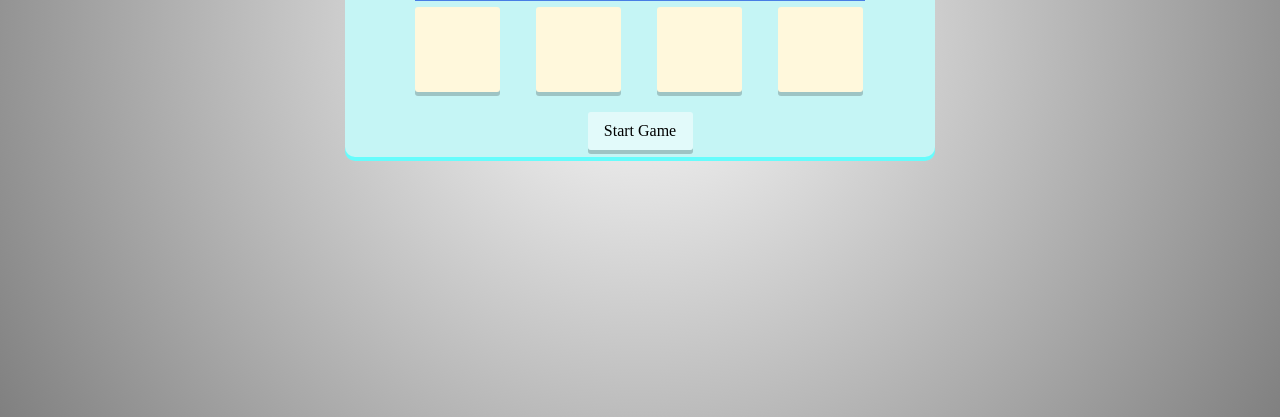
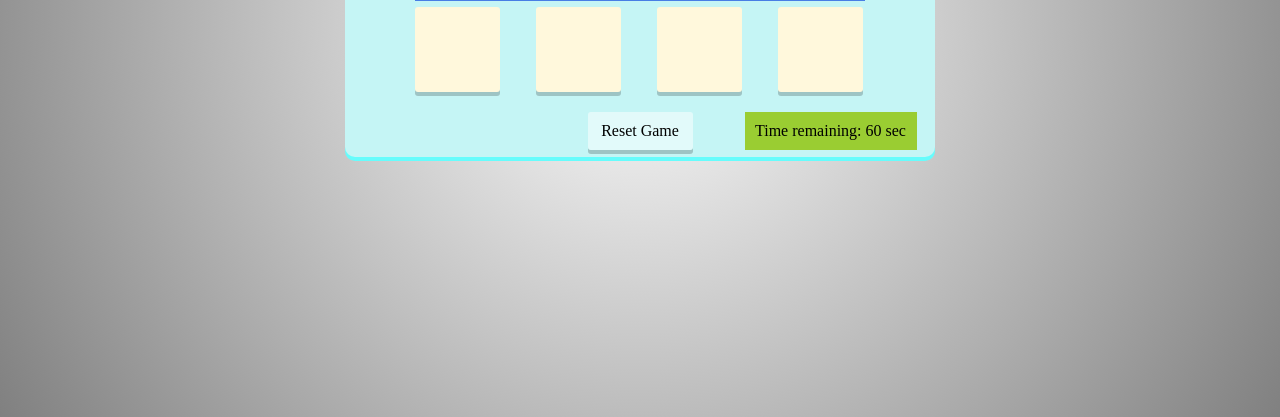
Before and after one commit to rakib313/Math-Game, a plain HTML site: page index.html in a window 1280 px wide. Both pictures are taken after a click on the element "Start Game". Shown: the part 383-800 px from the top of the page. Drawn offline with Linux system fonts and the light colour scheme.

Commit message:
Game logic v1.1

```diff
--- a/index.html
+++ b/index.html
@@ -49,5 +49,6 @@
             <p>Your score is 20</p> -->
         </div>
     </div>
+    <script src="javascript.js"></script>
 </body>
 </html>
--- /dev/null
+++ b/javascript.js
@@ -0,0 +1,46 @@
+let playing = false;
+let score;
+//if we click on the start/reset
+document.getElementById("startreset").onclick = function () {
+    //if we are playing
+    if (playing === true) {
+        location.reload(); //reload page
+    } else { // if we are not playing
+        // change mode to playing
+        playing = true;
+
+        // set score to zero
+        score = 0;
+        document.getElementById("scorevalue").innerHTML = score;
+        // show countdown box
+        document.getElementById("timeremaining").style.display = "block";
+        // reduce time by 1sec in loops
+        document.getElementById("startreset").innerHTML = "Reset Game";
+
+    }
+};
+
+
+//if we click on the start/reset
+    //if we are playing
+        // reload page
+    // if we are not playing
+        // set score to zero
+        // show countdown box
+        // reduce time by 1sec in loops
+            // timeleft?
+                // yes-> continue
+                // no -> gameover
+        // change button to reset
+        //generate new Q&A
+
+
+// if we click an answer box
+    // if we are playing
+        // corrent?
+            // yes
+                // increase score
+                // show correct box for 1sec
+                // generate new Q&A
+            // no
+                // show try again box for 1sec
```
